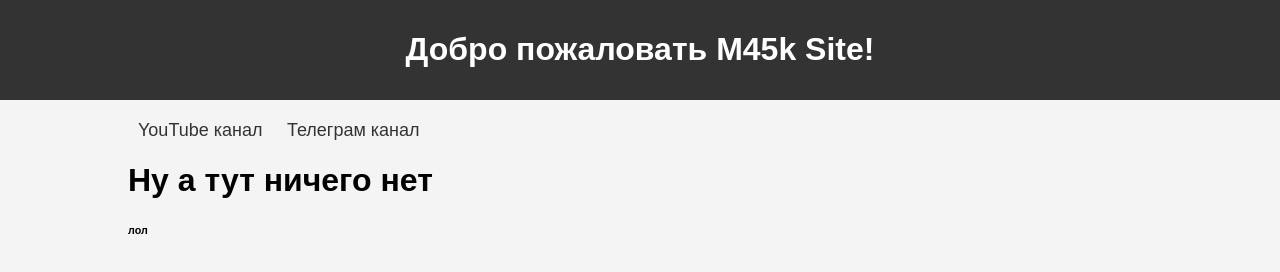
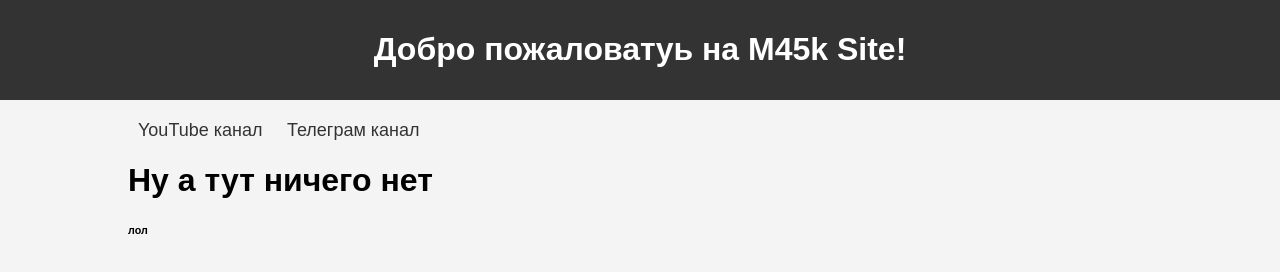
Before and after one commit to Maksimka45k/M45k-Site, a plain HTML site: page index.html in a window 1280 px wide. Drawn offline with Linux system fonts and the light colour scheme.

Commit message:
Update index.html

```diff
--- a/index.html
+++ b/index.html
@@ -49,7 +49,7 @@
 <body>
 
     <header>
-        <h1>Добро пожаловать M45k Site!</h1>
+        <h1>Добро пожаловатyь на M45k Site!</h1>
     </header>
 
     <div class="container">
```
